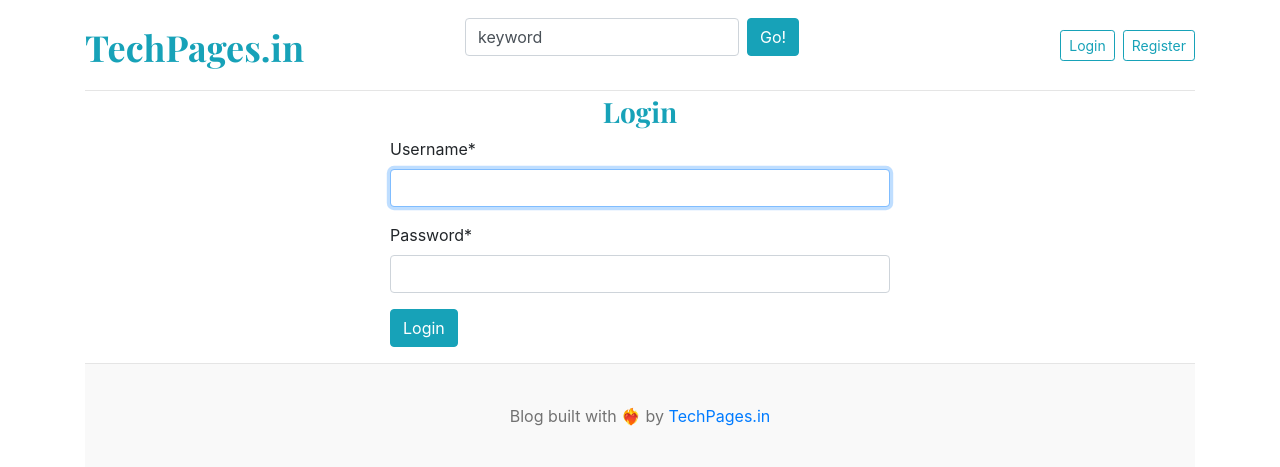
After one commit to javvadigithub/blog_main, a Django app: page /login/ in a window 1280 px wide. The commit adds this page. Shown: the top 467 px of the page. Run offline with Django 4.2, Linux system fonts and the light colour scheme; data that the repository does not hold is empty; some libraries are stand-ins or nearby versions.

Commit message:
Login & Registration

```diff
--- a/blog_main/settings.py
+++ b/blog_main/settings.py
@@ -39,6 +39,8 @@ INSTALLED_APPS = [
     "django.contrib.staticfiles",
     'blogs',
     'mgmt',
+    'crispy_forms',
+    'crispy_bootstrap4',
 ]
 
 MIDDLEWARE = [
@@ -131,4 +133,4 @@ DEFAULT_AUTO_FIELD = 'django.db.models.BigAutoField'
 MEDIA_URL = '/media/'
 MEDIA_ROOT = BASE_DIR /'media'
 #
-# CRISPY_TEMPLATE_PACK = 'bootstrap4'
+CRISPY_TEMPLATE_PACK = 'bootstrap4'
--- a/blog_main/urls.py
+++ b/blog_main/urls.py
@@ -25,7 +25,10 @@ urlpatterns = [
     path('admin/', admin.site.urls),
     path('', views.home, name='home'),
     path('category/', include('blogs.urls')),
-    path('<slug:slug>/', BlogsView.blogs, name='blogs'),
+    path('blogs/<slug:slug>/', BlogsView.blogs, name='blogs'),
     #Search Endpoint
     path('blogs/search/',  BlogsView.search, name='search'),
+    path('register/', views.register, name='register'),
+    path('login/', views.login, name='login'),
+    path('logout/', views.logout, name='logout'),
 ] + static(settings.MEDIA_URL, document_root=settings.MEDIA_ROOT)
--- a/blog_main/views.py
+++ b/blog_main/views.py
@@ -1,5 +1,8 @@
+from django.contrib import auth
+from django.contrib.auth.forms import AuthenticationForm
+from django.shortcuts import render, redirect
 
-from django.shortcuts import render
+from blog_main.forms import RegistrationForm
 from blogs.models import Category, Blog
 from mgmt.models import About
 
@@ -19,3 +22,41 @@ def home(request):
         'about': about,
     }
     return render(request,'home.html', context)
+
+def register(request):
+    if request.method == 'POST':
+        form = RegistrationForm(request.POST)
+        if form.is_valid():
+            form.save()
+            return redirect('home')
+        else:
+            print(form.errors)
+
+    else:
+        form = RegistrationForm()
+    context = {
+        'form': form,
+    }
+    return render(request, 'register.html', context)
+
+def login(request):
+    if request.method == 'POST':
+        form = AuthenticationForm(request, request.POST)
+        if form.is_valid():
+            username = form.cleaned_data['username']
+            password = form.cleaned_data['password']
+
+            user = auth.authenticate(username=username, password=password)
+            if user is not None:
+                auth.login(request, user)
+                return redirect('home')
+    form = AuthenticationForm()
+    context = {
+        'form': form,
+    }
+    return render(request, 'login.html', context)
+
+
+def logout(request):
+    auth.logout(request)
+    return redirect('home')
--- a/blogs/views.py
+++ b/blogs/views.py
@@ -29,5 +29,6 @@ def search(request):
     blogs = Blog.objects.filter(Q(title__icontains=keyword) | Q(short_description__icontains=keyword) | Q(blog_body__icontains=keyword), status='Published')
     context = {
         'blogs': blogs,
+        'keyword': keyword,
     }
     return render(request, 'search.html')
--- a/templates/base.html
+++ b/templates/base.html
@@ -16,19 +16,25 @@
       <header class="blog-header py-3">
         <div class="row flex-nowrap justify-content-between align-items-center">
           <div class="col-4 pt-1">
-            <a class="blog-header-logo text-primary" href="/">TechPages.in</a>
+            <a class="blog-header-logo text-info" href="/">TechPages.in</a>
           </div>
           <div class="col-4">
             <form action="{% url 'search' %}" method="GET" class="form-inline">
-                <input class="form-control" type="text" name="keyword" placeholder="Enter search term..." aria-label="Enter search term..." aria-describedby="button-search" />
+                <input class="form-control" type="text" name="keyword" value="keyword" placeholder="Enter search term..." aria-label="Enter search term..." aria-describedby="button-search" />
                 <span class="mr-2"></span>
-                    <button type="submit" class="btn btn-primary" id="button-search" type="button">Go!</button>
+                    <button type="submit" class="btn btn-info" id="button-search" type="button">Go!</button>
             </form>
           </div>
             <div class="col-4 d-flex justify-content-end align-items-center">
-            <a class="btn btn-sm btn-outline-primary" href="#">Login</a>
+                {% if not user.is_authenticated %}
+            <a class="btn btn-sm btn-outline-info" href="{% url 'login' %}">Login</a>
                 <span class="mr-2"></span>
-            <a class="btn btn-sm btn-outline-primary" href="#">Register</a>
+            <a class="btn btn-sm btn-outline-info" href="{% url 'register' %}">Register</a>
+                {% else %}
+                <span class="text text-primary">Hi @ {{ user }}</span>
+                &emsp;
+                <span><a href="{% url 'logout' %}" class="text text-danger">Logout</a> </span>
+                {% endif %}
 
 
       </header>
--- a/templates/home.html
+++ b/templates/home.html
@@ -17,7 +17,7 @@
 
 
   <!-- Featured Posts -->
-  <h3 class="text-uppercase text-primary" style="letter-spacing: 2px;">Featured Posts</h3>
+  <h3 class="text-uppercase text-info" style="letter-spacing: 2px;">Featured Posts</h3>
   <div class="row mb-2">
     {% for post in featured_posts %}
       {% if not forloop.first %}
@@ -37,7 +37,7 @@
 
 
   <!-- Recent Articles -->
-  <h3 class="text-uppercase text-primary" style="letter-spacing: 2px;">Recent Articles</h3>
+  <h3 class="text-uppercase text-info" style="letter-spacing: 2px;">Recent Articles</h3>
   <main role="main" class="container p-0">
     <div class="row">
       <div class="col-md-8 blog-main">
--- /dev/null
+++ b/templates/login.html
@@ -0,0 +1,17 @@
+{% extends 'base.html' %}
+
+{% block content %}
+{% load crispy_forms_tags %}
+
+<h3 class="text-center text-info">Login</h3>
+<div style="display: flex; justify-content: center;">
+<form action="{% url 'login' %}" method="POST" style="width:500px; margin=auto;">
+
+    {% csrf_token %}
+    {{ form | crispy }}
+
+    <button type="submit" class="btn btn-info">Login</button>
+</form>
+</div>
+
+{% endblock %}
--- a/templates/posts_by_category.html
+++ b/templates/posts_by_category.html
@@ -13,16 +13,16 @@
       {% endif %}
     {% endfor %}
 
-<p class="text-uppercase text-primary" style="letter-spacing": 2px;"> Posts From {{category}} Pages</p>
+<p class="text-uppercase text-info" style="letter-spacing": 2px;"> Posts From {{category}} Pages</p>
   <div class="row mb-2">
   {% if posts %}
   {% for post in posts %}
     <div class="col-md-6">
       <div class="card border-0" >
         <div class="card-body">
-          <h3><a href="{% url 'blogs' post.slug %}">{{ post.title }}</h3>
+          <h3><a href="{% url 'blogs' post.slug %}" class="text-dark">{{ post.title }}</h3>
           <small class="mb-1 text-muted">{{ post.created_at | timesince}}  ago | {{ post.author }}</small>
-          <p class="card-text">{{ post.short_description | truncatewords:25 }}</p>
+          <p class="card-text" >{{ post.short_description | truncatewords:25 }}</p>
         </div>
       {% endfor %}
       {% else %}
--- a/templates/search.html
+++ b/templates/search.html
@@ -2,7 +2,7 @@
 {% block content %}
 
 <!--<p class="text-uppercase text-primary" style="letter-spacing": 2px;"> Posts From {{category}} Pages</p>-->
-<h3 class="text-uppercase text-primary" style="letter-spacing": 2px;">Posts From {{category}} Pages</h3>
+<h3 class="text-primary" style="letter-spacing": 2px;">Search Term {{keyword}}</h3>
   <div class="row mb-2">
   {% if blogs %}
   {% for i in blogs %}
```
Also changed, not shown: blog_main/forms.py (added, +7 -0 lines), templates/register.html (added, +14 -0 lines).
